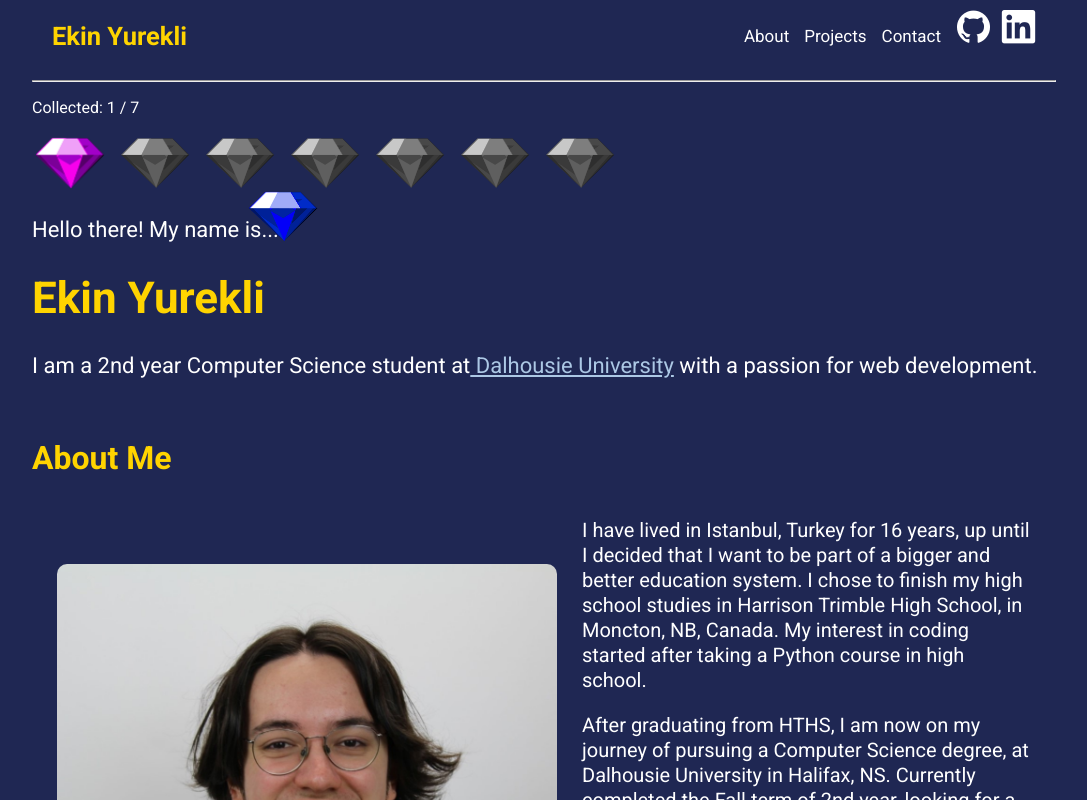
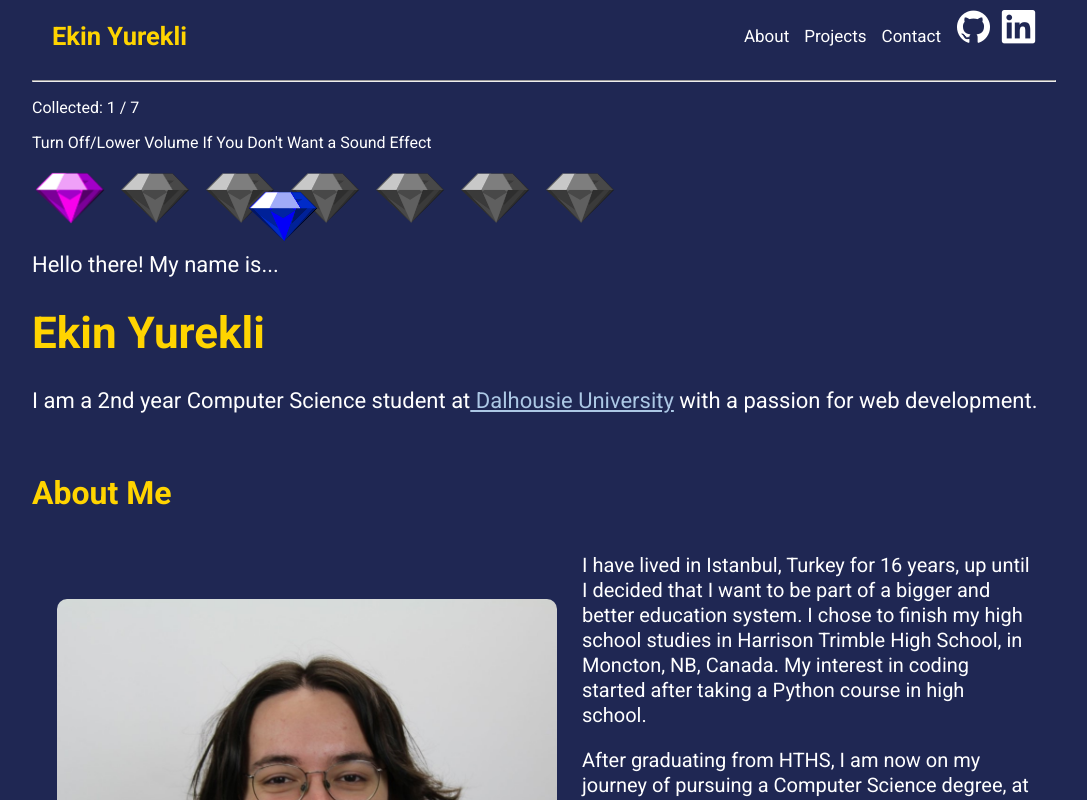
Before and after one commit to eyurekli/personal-site, a React (Vite) app: page / in a window 1280 px wide. Both pictures are taken after a click on the element 884 px from the left and 370 px from the top of the page. Shown: the top 800 px of the page, without its empty margins (96-1183 px from the left). Built offline with nearby package versions, Linux system fonts and the light colour scheme.

Commit message:
Adjusting volume

```diff
--- a/src/components/EmeraldGame.jsx
+++ b/src/components/EmeraldGame.jsx
@@ -9,7 +9,7 @@ export default function EmeraldGame()
 
     const all_seven_audio = new Audio('/sounds/all_seven.mp3');
 
-    all_seven_audio.volume = 0.05;
+    all_seven_audio.volume = 0.01;
 
     const emeraldColors = [
         'red', 'blue', 'green', 'yellow', 'cyan', 'purple', 'white'
@@ -83,6 +83,7 @@ export default function EmeraldGame()
             {collectedEmeralds.length > 0 &&
                 <div>
                     <p>Collected: {collectedEmeralds.length} / 7</p>
+                    <p>Turn Off/Lower Volume If You Don't Want a Sound Effect</p>
                     {emeraldTable}
                 </div>
             }
```
